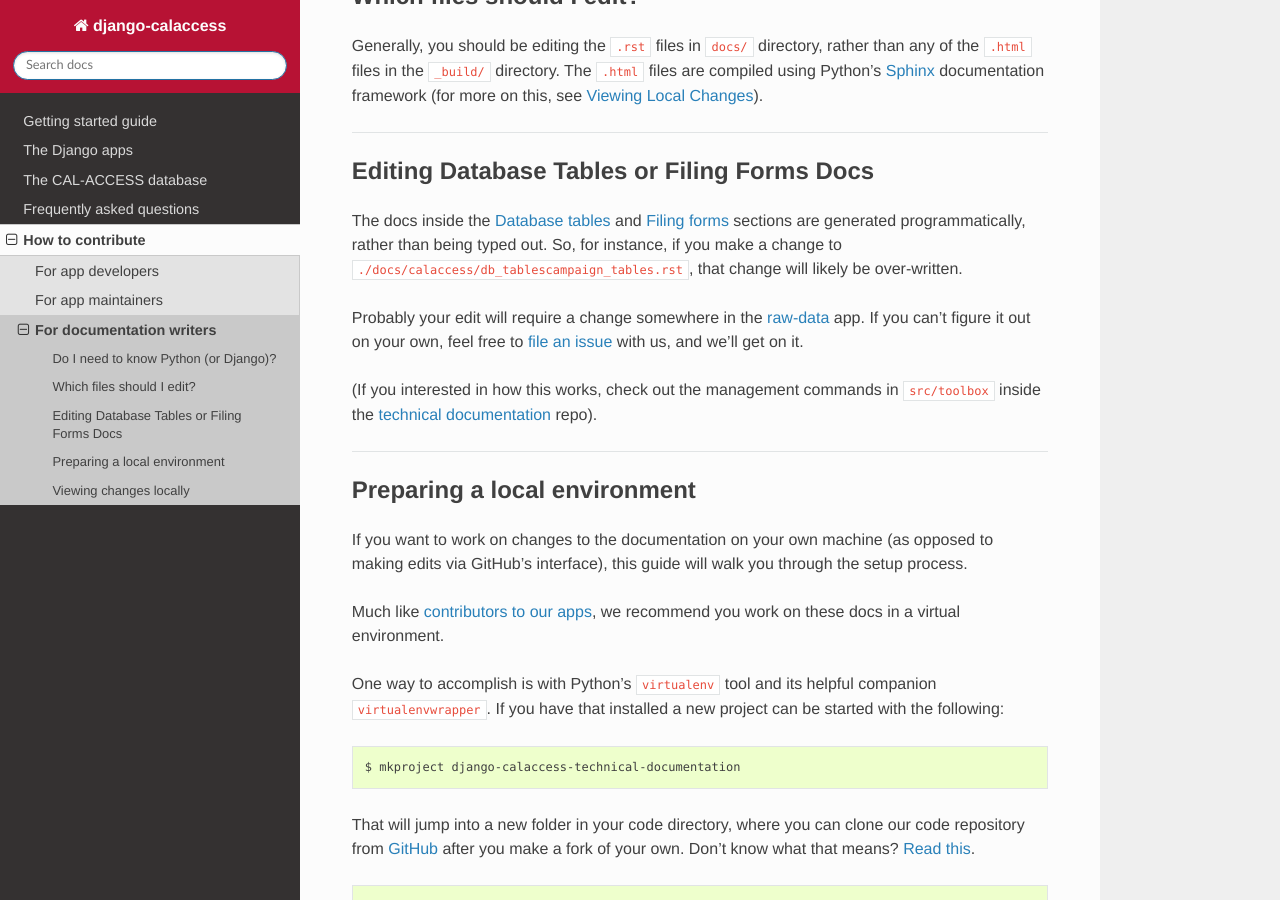
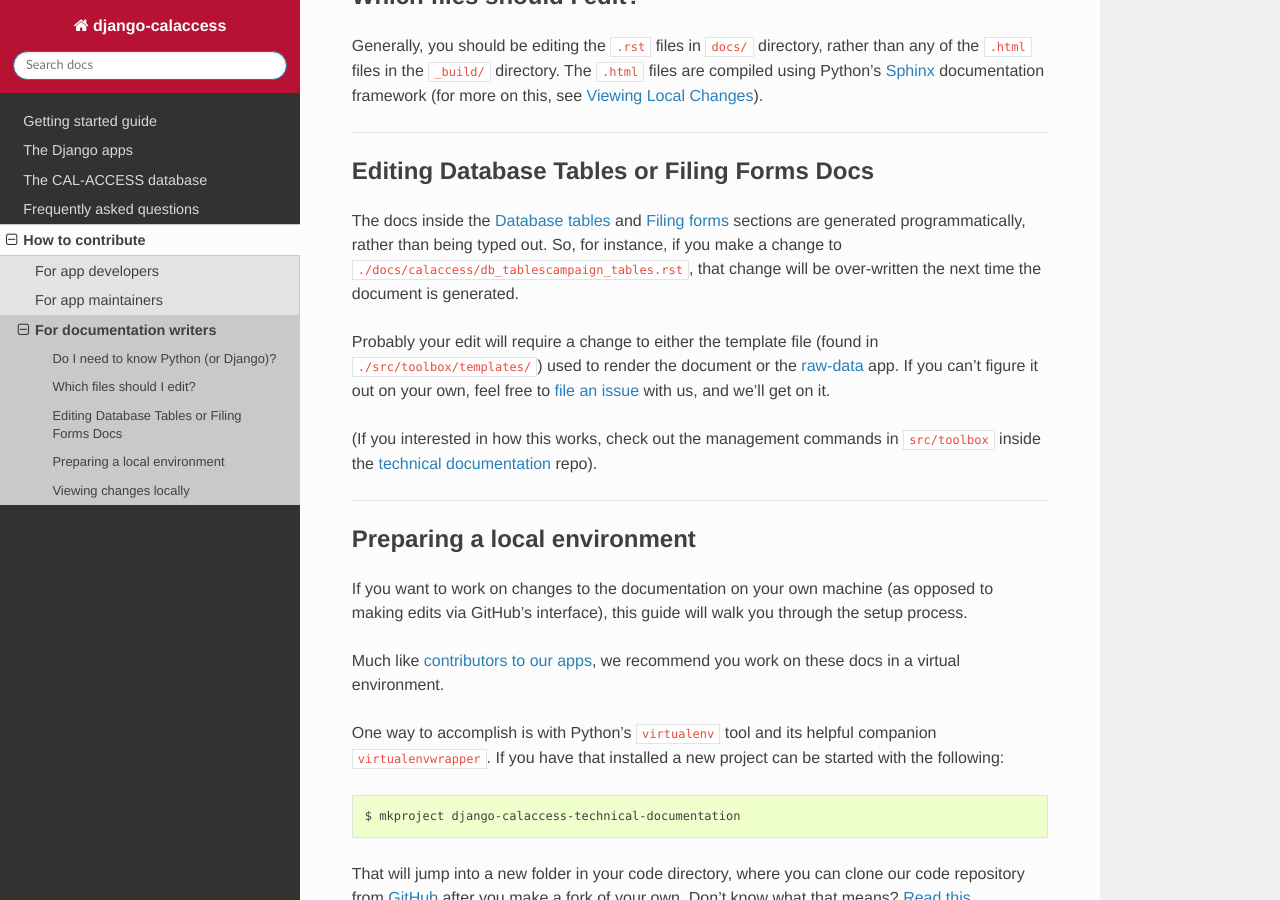
Before and after one commit to palewire/django-calaccess-technical-documentation, a Sphinx documentation site: the page built from docs/contribute/docs.rst, in a window 1280 px wide and 900 px high, scrolled down 418 px. Built offline with Sphinx 7.4.7 and the Read the Docs theme 2.0.0, drawn with Linux system fonts in a browser that asks for light colours.

Commit message:
Elaborating more on editing instructions

```diff
--- a/docs/contribute/docs.rst
+++ b/docs/contribute/docs.rst
@@ -27,9 +27,9 @@ Generally, you should be editing the ``.rst`` files in ``docs/`` directory, rath
 Editing Database Tables or Filing Forms Docs
 --------------------------------------------
 
-The docs inside the `Database tables <calaccess/dbtables.html>`_ and `Filing forms <filingforms.html>`_ sections are generated programmatically, rather than being typed out. So, for instance, if you make a change to ``./docs/calaccess/db_tablescampaign_tables.rst``, that change will likely be over-written.
+The docs inside the `Database tables <calaccess/dbtables.html>`_ and `Filing forms <filingforms.html>`_ sections are generated programmatically, rather than being typed out. So, for instance, if you make a change to ``./docs/calaccess/db_tablescampaign_tables.rst``, that change will be over-written the next time the document is generated.
 
-Probably your edit will require a change somewhere in the `raw-data <https://github.com/california-civic-data-coalition/django-calaccess-raw-data>`_ app. If you can't figure it out on your own, feel free to `file an issue <https://github.com/california-civic-data-coalition/django-calaccess-technical-documentation/issues>`_ with us, and we'll get on it.
+Probably your edit will require a change to either the template file (found in ``./src/toolbox/templates/``) used to render the document or the `raw-data <https://github.com/california-civic-data-coalition/django-calaccess-raw-data>`_ app. If you can't figure it out on your own, feel free to `file an issue <https://github.com/california-civic-data-coalition/django-calaccess-technical-documentation/issues>`_ with us, and we'll get on it.
 
 (If you interested in how this works, check out the management commands in ``src/toolbox`` inside the `technical documentation <https://github.com/california-civic-data-coalition/django-calaccess-technical-documentation>`_ repo).
 
```
